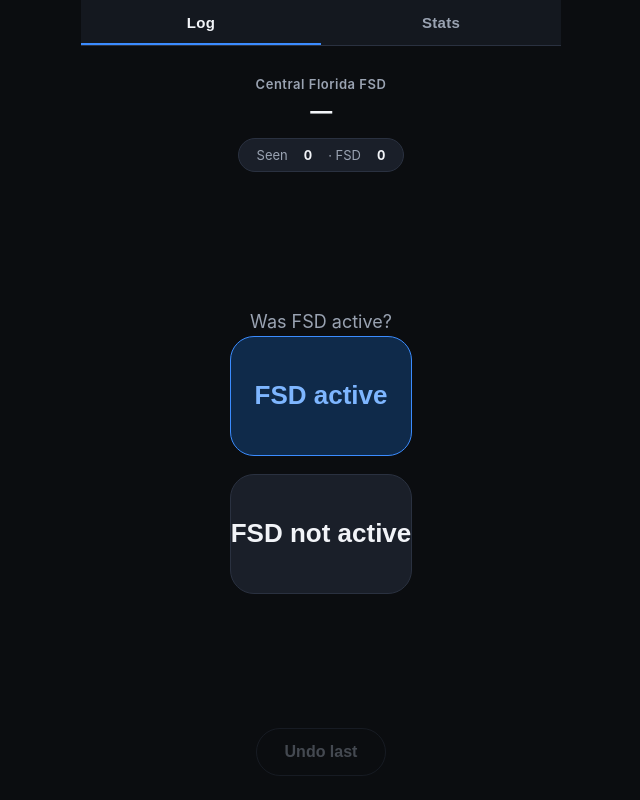
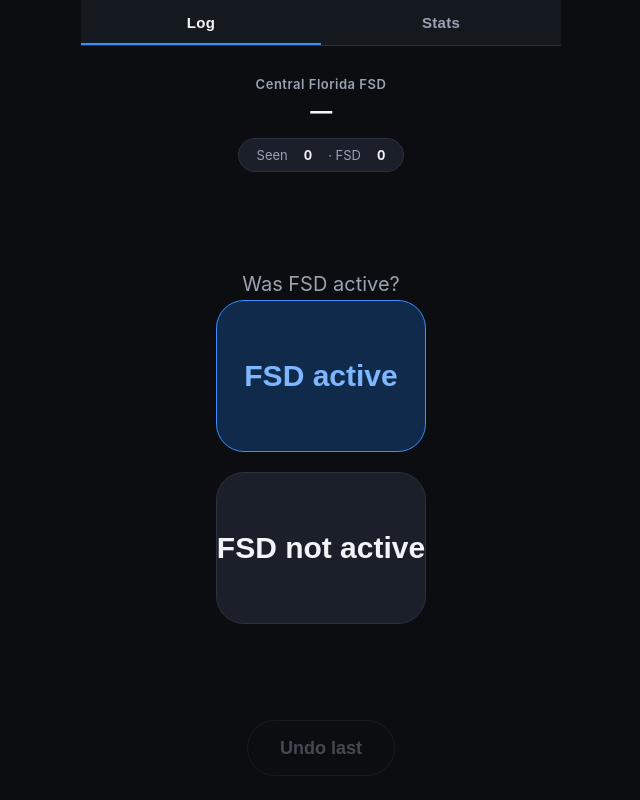
Before and after one commit to samdickinson2026-grokbot/fsd-sightings-logger, a website: page public/index.html in a window 1280 px wide. Both pictures are taken after a click on the button "Saw a Tesla". Shown: the whole page, without its empty margins (319-959 px from the left). Drawn offline with nearby package versions, Linux system fonts and the light colour scheme; no server answers.

Commit message:
Make Saw a Tesla and FSD buttons even larger for driving

```diff
--- a/public/styles.css
+++ b/public/styles.css
@@ -134,19 +134,19 @@ body {
   flex-direction: column;
   align-items: center;
   justify-content: center;
-  gap: 20px;
-  min-height: 340px;
+  gap: 24px;
+  min-height: 400px;
 }
 
 .btn-primary {
   width: 100%;
-  max-width: 400px;
-  min-height: 168px;
+  max-width: 440px;
+  min-height: 220px;
   border: none;
-  border-radius: 28px;
+  border-radius: 32px;
   background: linear-gradient(180deg, #3b8cff 0%, #2563d4 100%);
   color: #fff;
-  font-size: 34px;
+  font-size: 40px;
   font-weight: 700;
   letter-spacing: -0.02em;
   cursor: pointer;
@@ -164,17 +164,17 @@ body {
 .choice-row {
   display: flex;
   flex-direction: column;
-  gap: 18px;
+  gap: 20px;
   width: 100%;
-  max-width: 400px;
+  max-width: 440px;
 }
 
 .btn-choice {
   width: 100%;
-  min-height: 120px;
-  border-radius: 24px;
+  min-height: 152px;
+  border-radius: 28px;
   border: 1px solid var(--border);
-  font-size: 26px;
+  font-size: 30px;
   font-weight: 700;
   cursor: pointer;
   touch-action: manipulation;
@@ -198,7 +198,7 @@ body {
 }
 
 .prompt {
-  font-size: 18px;
+  font-size: 20px;
   color: var(--muted);
   margin-bottom: 4px;
   text-align: center;
@@ -218,10 +218,10 @@ body {
   background: transparent;
   border: 1px solid var(--border);
   color: var(--muted);
-  font-size: 16px;
+  font-size: 18px;
   font-weight: 600;
-  padding: 14px 28px;
-  min-height: 48px;
+  padding: 16px 32px;
+  min-height: 56px;
   border-radius: 999px;
   cursor: pointer;
   touch-action: manipulation;
```
